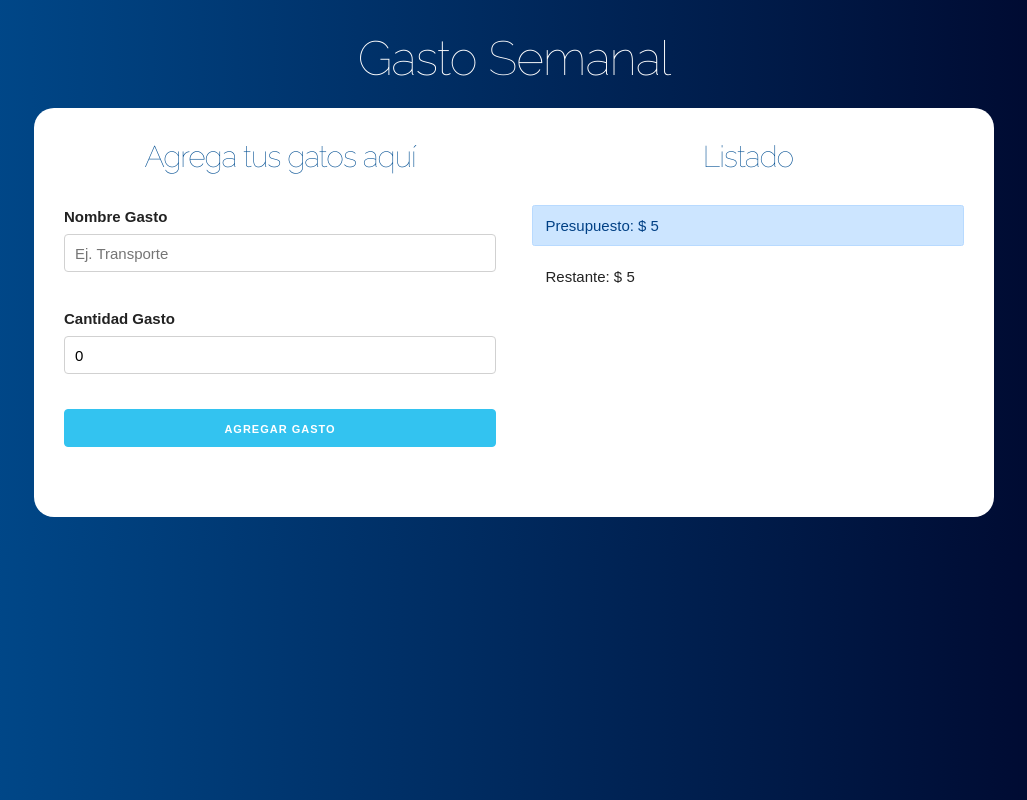
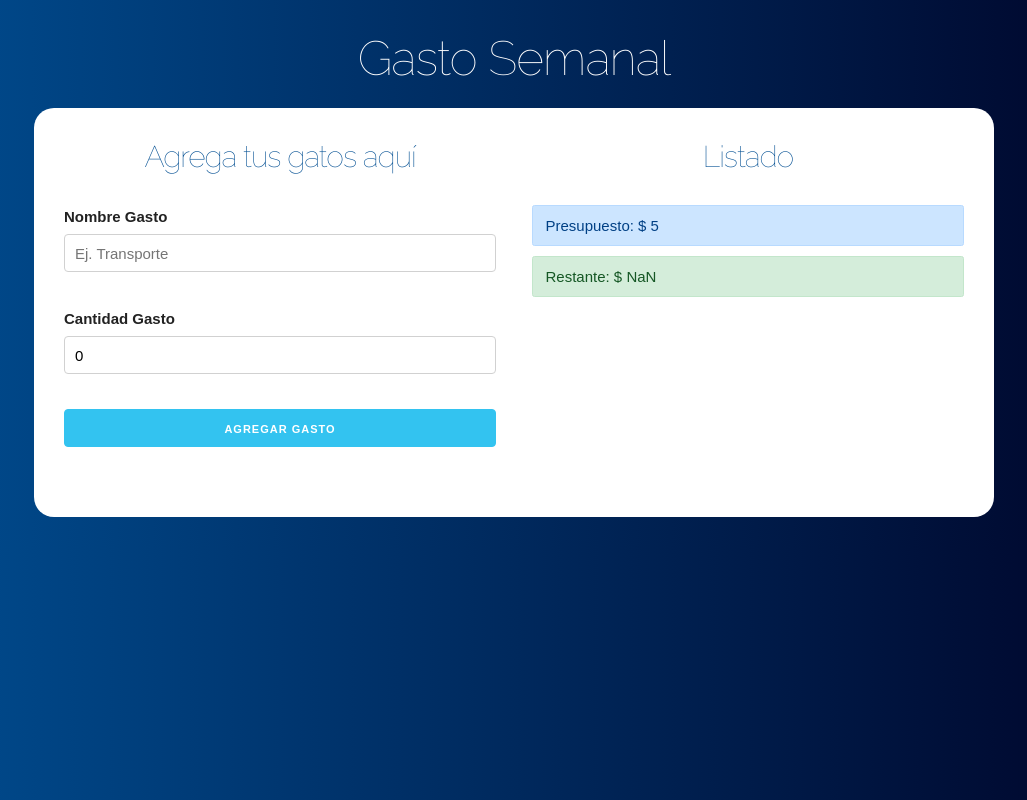
Before and after one commit to AJ-Romera/presupuesto-react, a React (Create React App) app: page / in a window 1280 px wide. Both pictures are taken after typing "5" into the empty fields and a click on the input "Definir presupuesto". Shown: the whole page, without its empty margins (126-1153 px from the left). Built offline with nearby package versions, Linux system fonts and the light colour scheme.

Commit message:
CHNG: Crea un Helper que Cambia el Color del Restante Conforme se vaya Agotando

```diff
--- a/src/App.js
+++ b/src/App.js
@@ -26,7 +26,7 @@
 
         // Resetear a false
         setCrearGasto(false);
-    }, [gasto]);
+    }, [gasto, crearGasto, gastos, restante]);
 
     return (
         <div className='container'>
--- a/src/components/ControlPresupuesto.js
+++ b/src/components/ControlPresupuesto.js
@@ -1,4 +1,5 @@
 import React from 'react';
+import { revisarPresupuesto } from '../helpers';
 
 function ControlPresupuesto({ presupuesto, restante }) {
     return (
@@ -6,7 +7,9 @@
             <div className='alert alert-primary'>
                 Presupuesto: $ {presupuesto}
             </div>
-            <div className='alert'>Restante: $ {restante}</div>
+            <div className={revisarPresupuesto(presupuesto, restante)}>
+                Restante: $ {restante}
+            </div>
         </div>
     );
 }
--- /dev/null
+++ b/src/helpers.js
@@ -0,0 +1,14 @@
+// Los helpers contienen funciones que se usan en varios componentes
+export const revisarPresupuesto = (presupuesto, restante) => {
+    let clase;
+
+    if (presupuesto / 4 > restante) {
+        clase = 'alert alert-danger';
+    } else if (presupuesto / 2 > restante) {
+        clase = 'alert alert-warning';
+    } else {
+        clase = 'alert alert-success';
+    }
+
+    return clase;
+};
```
